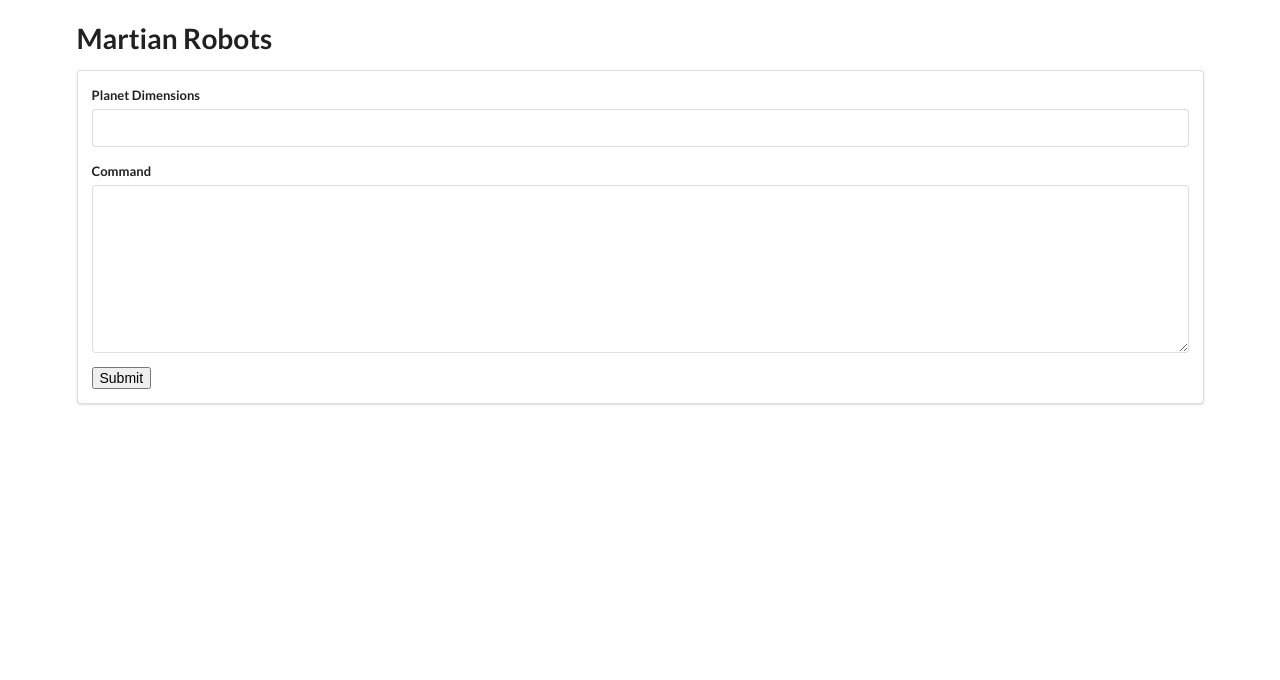
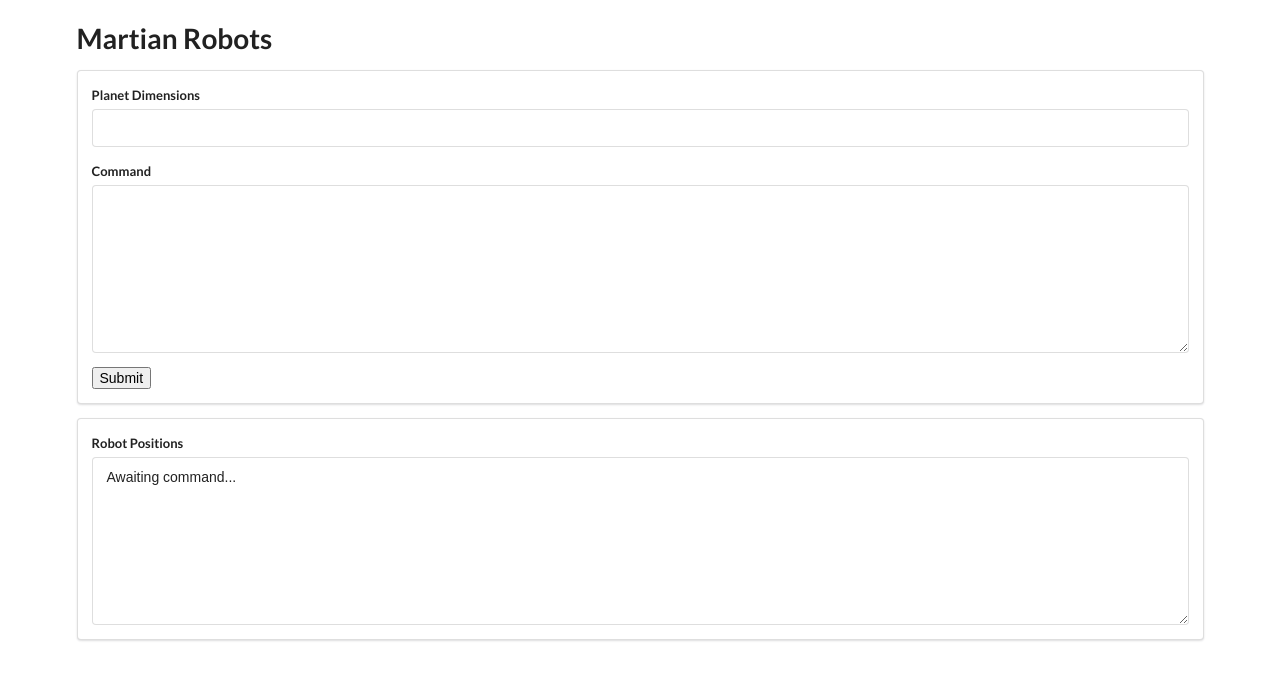
Before and after one commit to eugenius-labs/martian-robots, a React (Create React App) app: page / in a window 1280 px wide. Shown: the top 680 px of the page. Built offline with nearby package versions, Linux system fonts and the light colour scheme.

Commit message:
Added dumb response component

```diff
--- a/src/components/App.js
+++ b/src/components/App.js
@@ -1,6 +1,7 @@
 import React from 'react';
 import './App.css';
 import CommandForm from './CommandForm/CommandForm';
+import ResponseForm from './ResponseForm/ResponseForm';
 class App extends React.Component {
 
     state = { command: '', planetDimensions: '' };
@@ -15,8 +16,7 @@ class App extends React.Component {
             <div className="ui container">
                 <h1>Martian Robots</h1>
                 <CommandForm onSubmit={this.onCommanderSubmit}/>
-                <div>{this.state.planetDimensions}</div>
-                <div>{this.state.command}</div>
+                <ResponseForm command={this.state.command} planetDimensions={this.state.planetDimensions}/>
             </div>
         );
     };
--- a/src/components/CommandForm/CommandForm.js
+++ b/src/components/CommandForm/CommandForm.js
@@ -1,6 +1,6 @@
 import React from 'react';
 
-class CommandInput extends React.Component {
+class CommandForm extends React.Component {
 
     state = { command: '', planetDimensions: '' };
 
@@ -32,4 +32,4 @@ class CommandInput extends React.Component {
     };
 }
 
-export default CommandInput;
+export default CommandForm;
--- /dev/null
+++ b/src/components/ResponseForm/ResponseForm.js
@@ -0,0 +1,26 @@
+import React from 'react';
+
+class ResponseForm extends React.Component {
+
+    constructor(props){
+        super(props);
+
+        this.state = { positions: 'Awaiting command...'};
+
+    }
+
+    render(){
+        return(
+            <div className="ui segment">
+                <form className="ui form" onSubmit={this.onFormSubmit}>
+                    <div className="ui field">
+                        <label>Robot Positions</label>
+                        <textarea id="robotPositions" type="text" value={this.state.positions} onChange={(e) => e.preventDefault()}/>
+                    </div>
+                </form>
+            </div>
+        );
+    };
+}
+
+export default ResponseForm;
```
